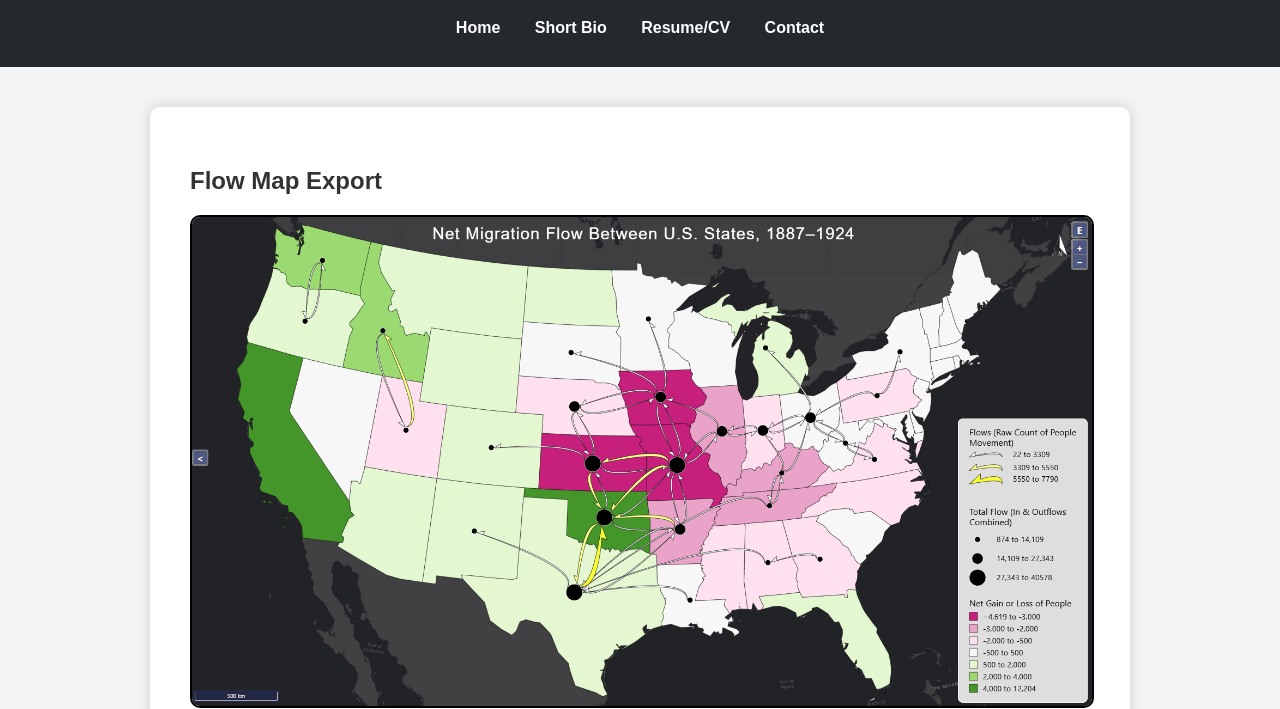
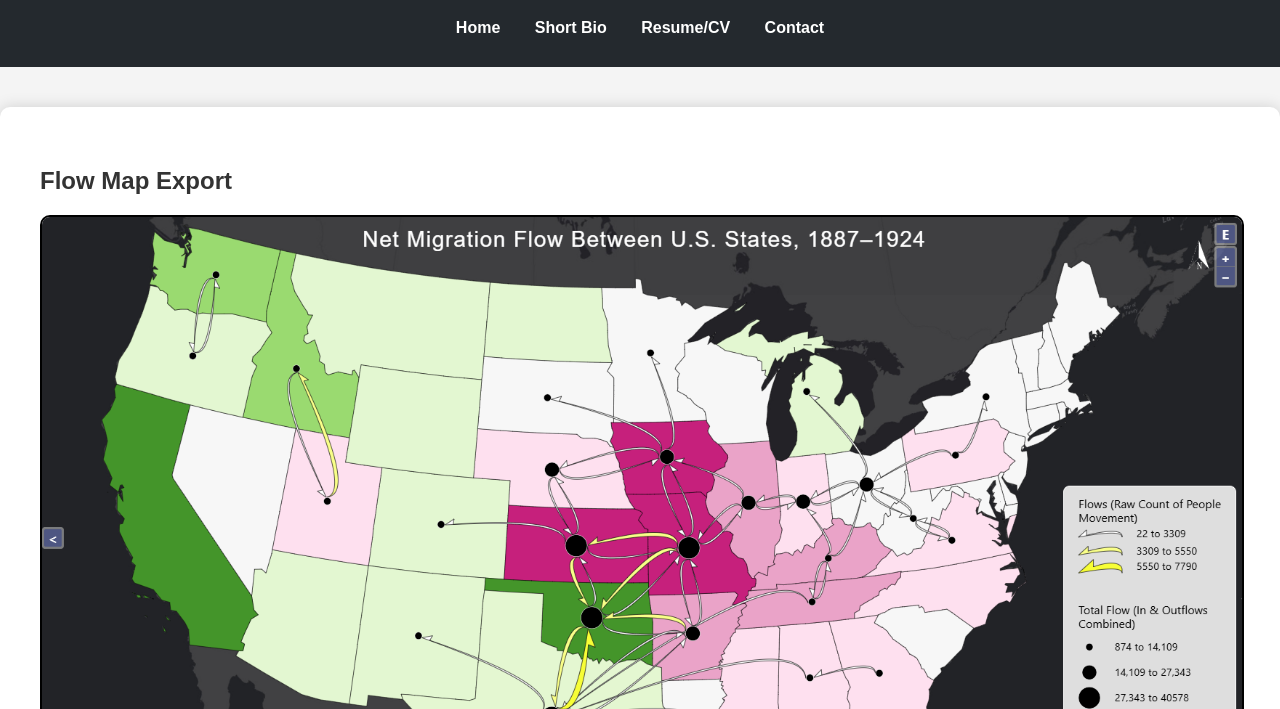
Before and after one commit to geog3540/ncbolte, a website: page assignment6.html in a window 1280 px wide. Shown: the part 91-800 px from the top of the page. Drawn offline with Linux system fonts and the light colour scheme.

Commit message:
Update assignment6.html

```diff
--- a/assignment6.html
+++ b/assignment6.html
@@ -32,7 +32,7 @@
     }
 
     .container {
-      max-width: 900px;
+      max-width: 1400px;
       margin: 40px auto;
       background: white;
       padding: 40px;
```
